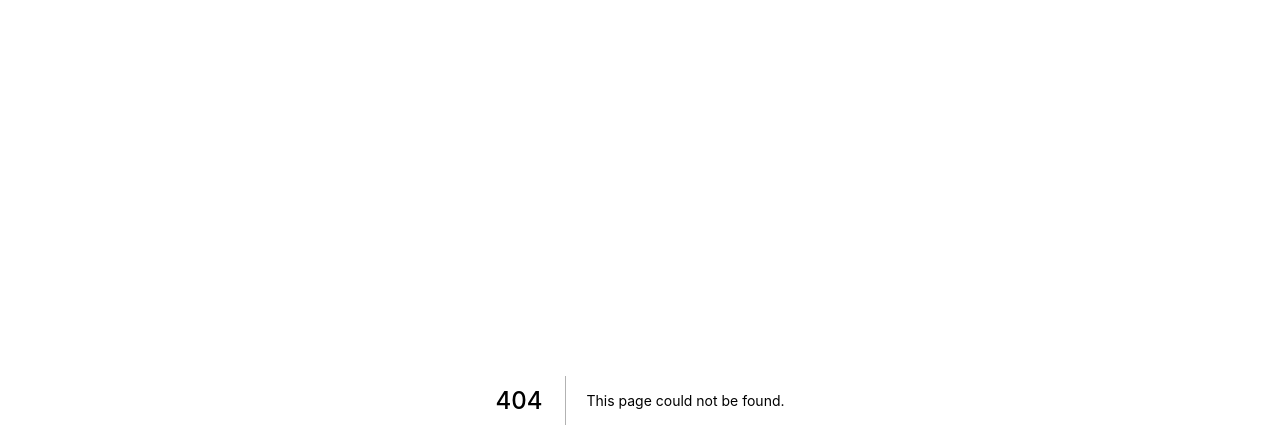
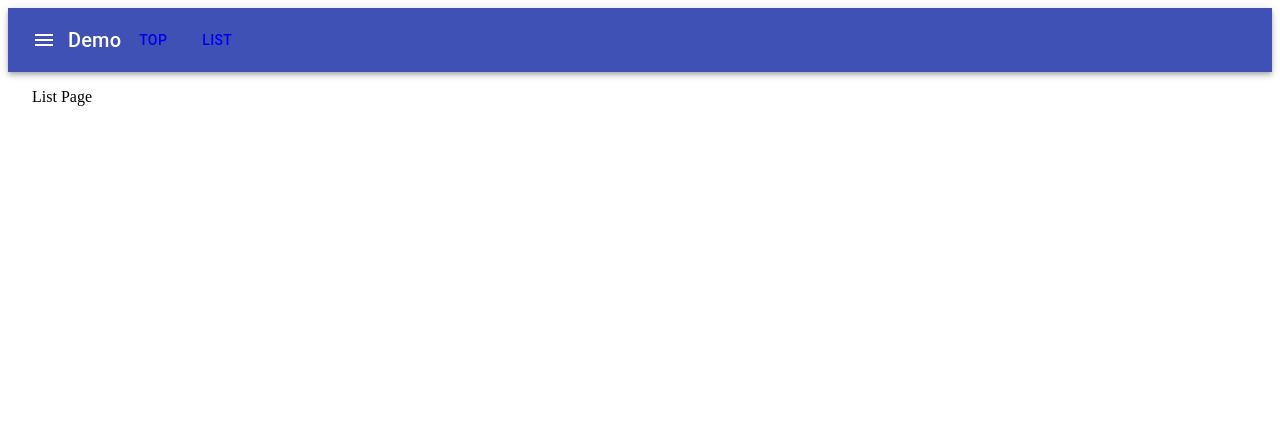
Before and after one commit to gonta616/nextjs-study, a Next.js app: page /list in a window 1280 px wide. Before the commit this address had no page. Shown: the top 448 px of the page. Built offline with nearby package versions, Linux system fonts and the light colour scheme.

Commit message:
Forgot Add

```diff
--- /dev/null
+++ b/pages/list.js
@@ -0,0 +1,12 @@
+import React from 'react'
+import Layout from '../components/layout'
+
+const List = () => {
+  return (
+    <Layout>
+      <p>List Page</p>
+    </Layout>
+  )
+}
+
+export default List
```
